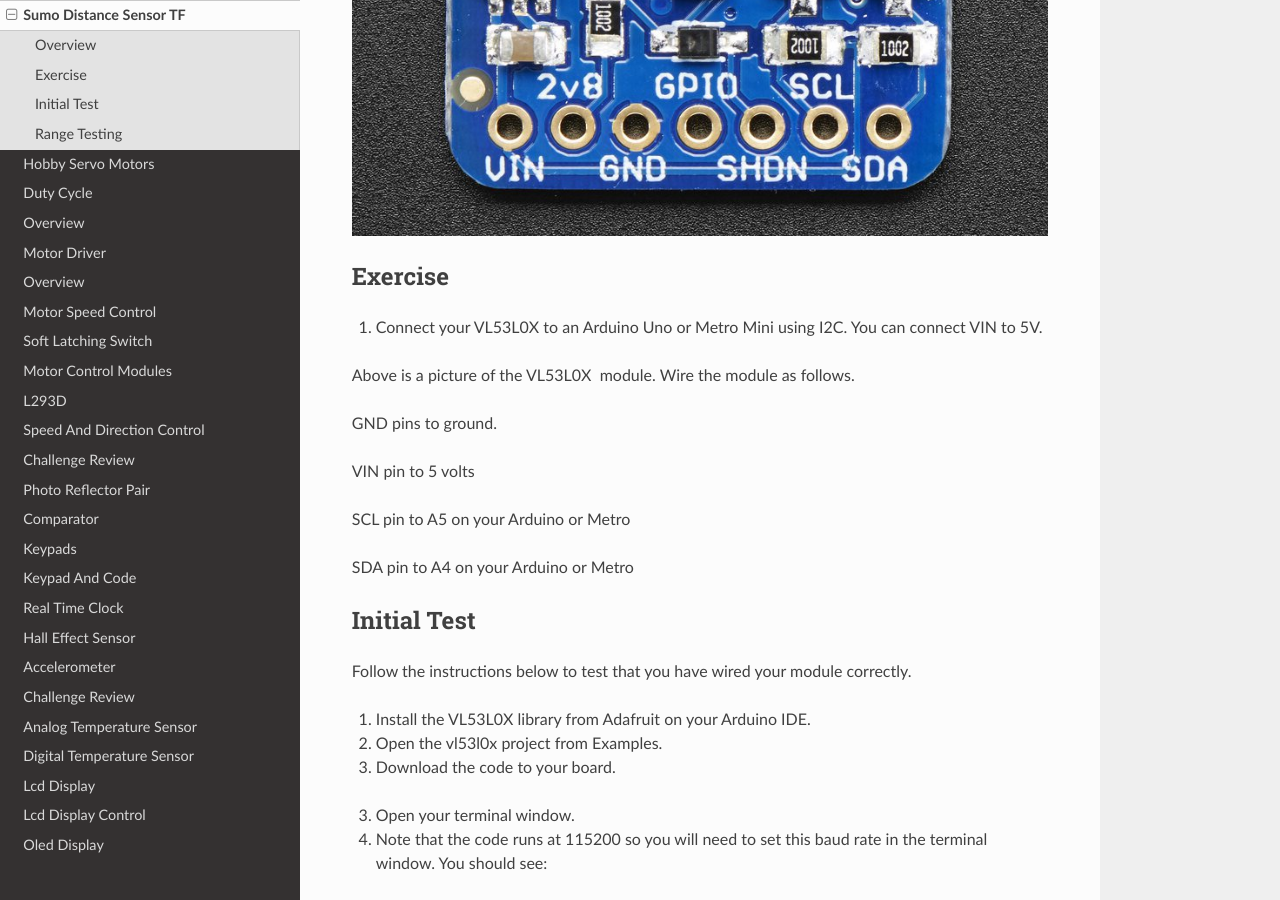
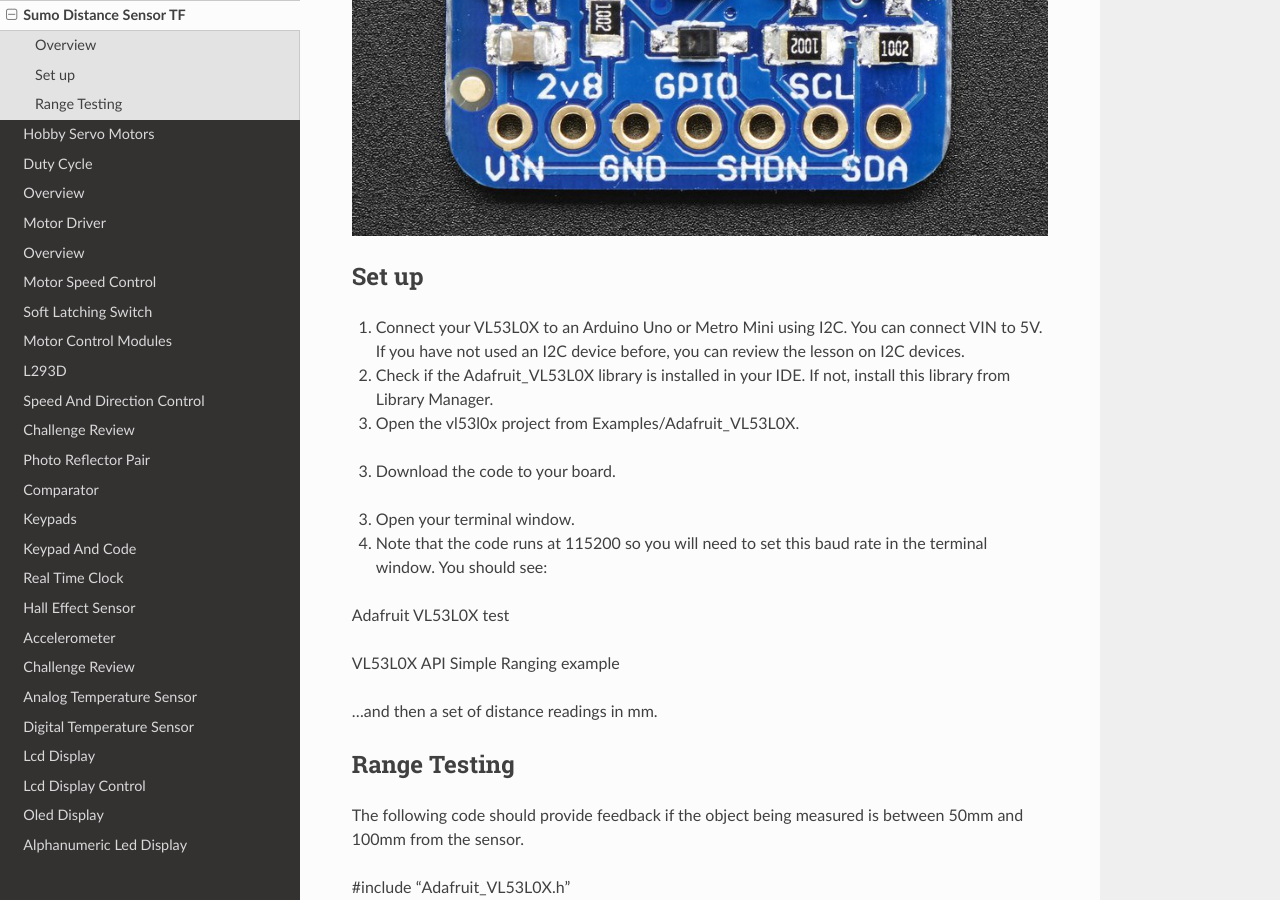
Before and after one commit to maxtkc/mvths-wiki, a Sphinx documentation site: the page built from docs/070xi-sumo-distance-tf.rst, in a window 1280 px wide and 900 px high, scrolled down 622 px. Built offline with Sphinx 7.4.7 and the Read the Docs theme 2.0.0, drawn with Linux system fonts in a browser that asks for light colours; pages that are not in the unit, such as notebooks, are missing from menus.

Commit message:
Update 070xi-sumo-distance-tf.rst

```diff
--- a/docs/070xi-sumo-distance-tf.rst
+++ b/docs/070xi-sumo-distance-tf.rst
@@ -9,30 +9,15 @@
 .. figure:: images/image78.png
    :alt:
 
-Exercise
+Set up
 ------
 
-1. Connect your VL53L0X to an Arduino Uno or Metro Mini using I2C. You can connect VIN to 5V.
+#. Connect your VL53L0X to an Arduino Uno or Metro Mini using I2C. You can connect VIN to 5V. If you have not used an I2C device before, you can review the lesson on I2C devices.
 
+#. Check if the Adafruit_VL53L0X library is installed in your IDE. If not, install this library from Library Manager.
 
-Above is a picture of the VL53L0X  module. Wire the module as follows.
+#. Open the vl53l0x project from Examples/Adafruit_VL53L0X.
 
-GND pins to ground.
-
-VIN pin to 5 volts
-
-SCL pin to A5 on your Arduino or Metro
-
-SDA pin to A4 on your Arduino or Metro
-
-Initial Test
-------------
-
-Follow the instructions below to test that you have wired your module
-correctly.
-
-1. Install the VL53L0X library from Adafruit on your Arduino IDE.
-2. Open the vl53l0x project from Examples.
 3. Download the code to your board.
 
 .. raw:: html
```
